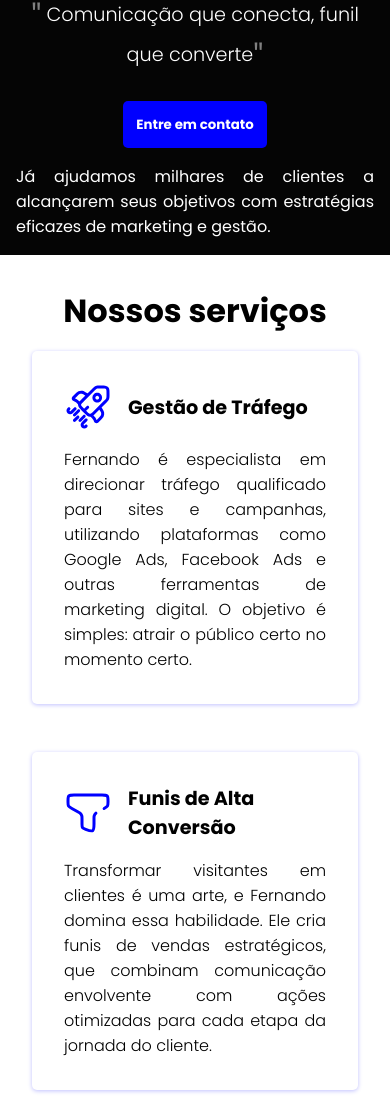
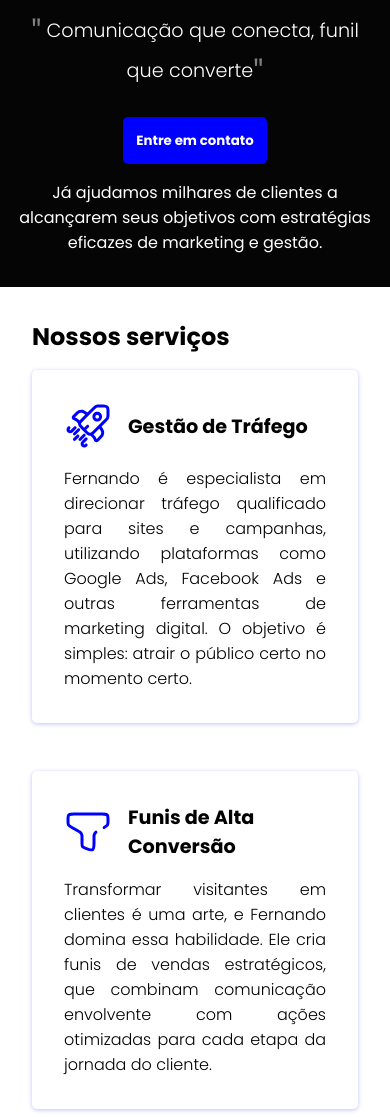
Before and after one commit to jaderAdriel/fernando-portifolio, a plain HTML site: page index.html in a window 390 px wide. Shown: the part 568-1685 px from the top of the page. Drawn offline with Linux system fonts and the light colour scheme; a web font is replaced by a local one.

Commit message:
novo trabalho

```diff
--- a/assets/styles/style.css
+++ b/assets/styles/style.css
@@ -339,7 +339,7 @@ section {
 /*Fim da seção do topo 'Header' */
 
 .footer-p {
-    text-align: justify;
+    text-align: center;
 }
 
 .content-body {
@@ -379,10 +379,6 @@ section {
     align-items: end;
     .content {
         height: max-content;
-<<<<<<< HEAD
-=======
-
->>>>>>> bcc7bc46ec5ee29473f3fed608d8eddb4ee16fc8
     }
 }
 
@@ -597,16 +593,20 @@ h2.header-marketing {
         > section:first-of-type  {
             padding: 1em;
             .content {
-                padding: 0;
+                padding: 1em 0;
             }
         }
     }
     .page-header> * {
         flex-basis: 1;
     }
-        .page.header .section-aside-banner,  .content {
+        .page.header .section-aside-banner, .content {
             align-items: center;
             justify-content: center;
+        }
+
+        .section .content {
+            align-items: baseline;
         }
     .content-header {
 
@@ -615,8 +615,8 @@ h2.header-marketing {
         text-align: center;
     }
 
-    .page.header .content-title {
-        font-size: 2em;
+    .content-title {
+        font-size: 1.5em;
     }
     .content-title.page-title  {
         font-size: 2.5em;
```
